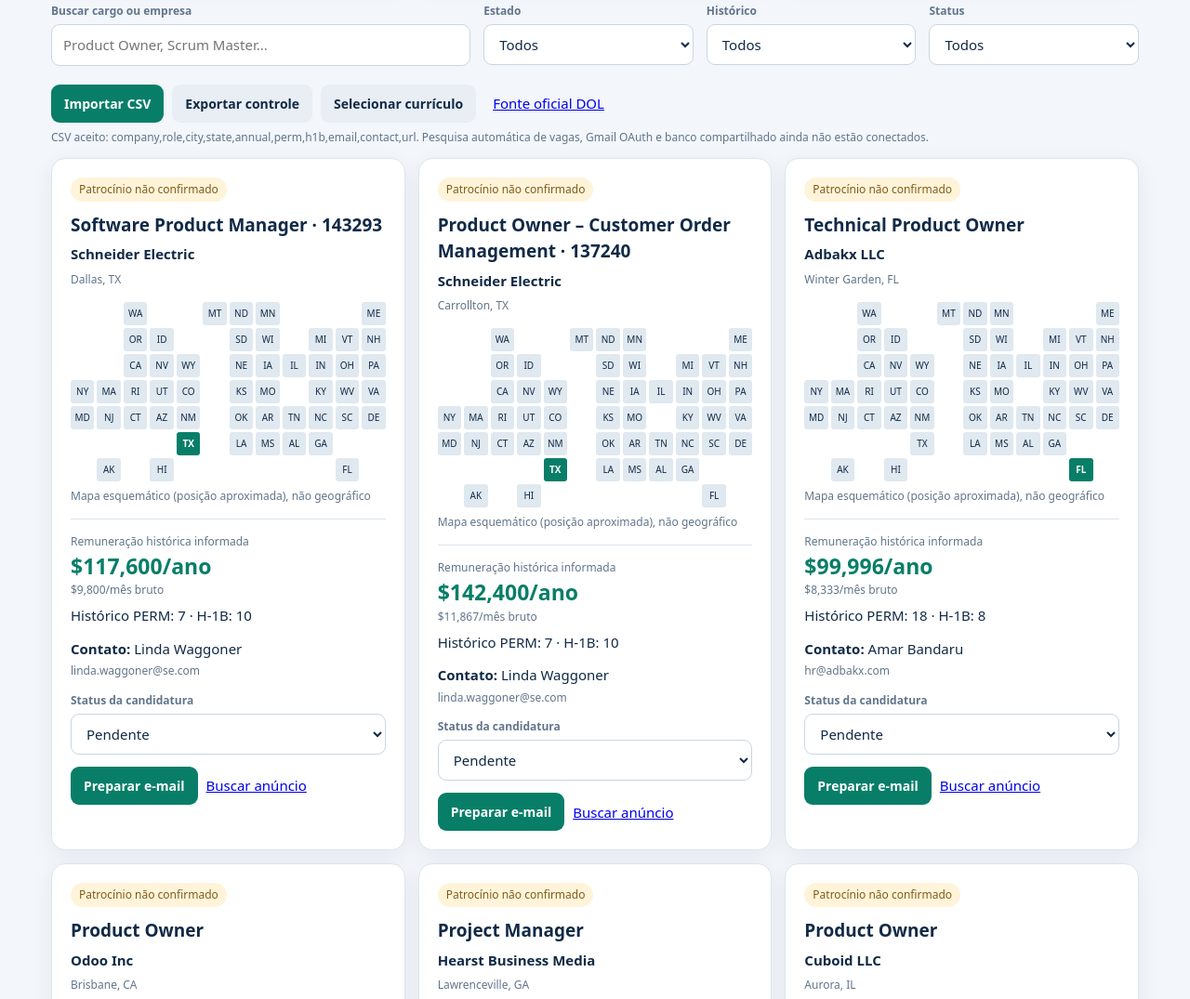
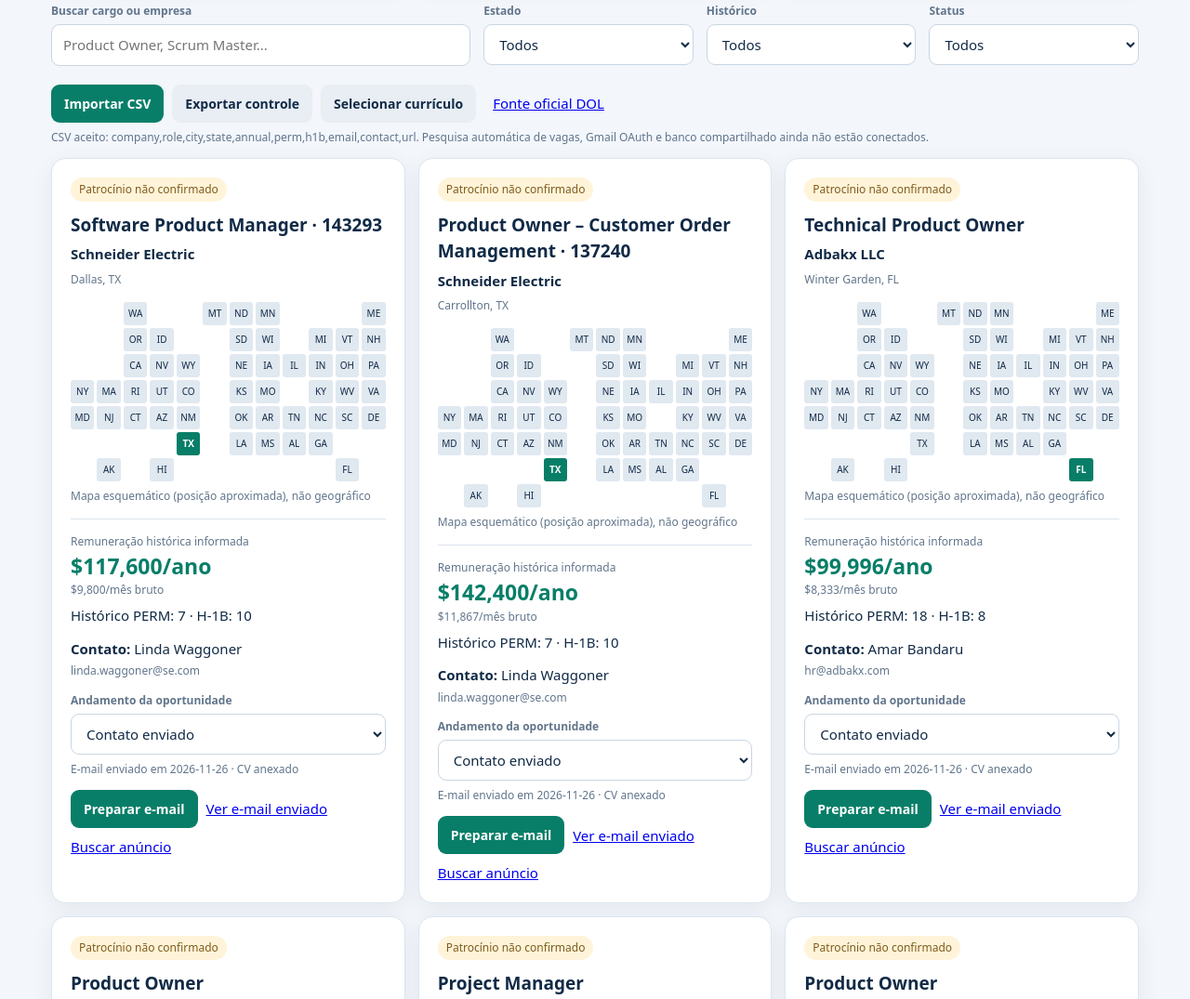
Before and after one commit to renanaraujobraga/horizon-usa-ai, a plain HTML site: page index.html in a window 1280 px wide. Shown: the part 426-1501 px from the top of the page at 93% size. Drawn offline with Linux system fonts and the light colour scheme.

Commit message:
fix: preload verified sent messages and distinguish outreach from formal applications

```diff
--- a/index.html
+++ b/index.html
@@ -37,7 +37,7 @@ dialog::backdrop{background:#10243a99}dialog input{margin:4px 0 10px}
 <div class="filters"><div><label>Buscar cargo ou empresa</label><input id="search" placeholder="Product Owner, Scrum Master..."></div>
 <div><label>Estado</label><select id="state"><option value="">Todos</option></select></div>
 <div><label>Histórico</label><select id="sponsor"><option value="">Todos</option><option value="PERM">PERM</option><option value="H-1B">H-1B</option></select></div>
-<div><label>Status</label><select id="status"><option value="">Todos</option><option>Pendente</option><option>Enviado</option><option>Respondido</option><option>Falha</option></select></div></div>
+<div><label>Status</label><select id="status"><option value="">Todos</option><option>Pendente</option><option>Contato enviado</option><option>Candidatura enviada</option><option>Resposta recebida</option><option>Falha de entrega</option></select></div></div>
 <div class="actions"><button onclick="document.getElementById('csv').click()">Importar CSV</button><input id="csv" type="file" accept=".csv" hidden>
 <button class="secondary" onclick="exportJSON()">Exportar controle</button>
 <button class="secondary" onclick="document.getElementById('cv').click()">Selecionar currículo</button><input id="cv" type="file" accept="application/pdf" hidden><span id="cvname" class="sub"></span>
@@ -62,6 +62,21 @@ const initial=[
 {company:"Quber Inc",role:"Product Manager",city:"Sterling",state:"VA",annual:118560,perm:0,h1b:11,contact:"Aravind Sama",email:"legal@quberinc.com"}]
 .map((x,id)=>({...x,id,status:"Pendente",verified:false}));
 let items;try{items=JSON.parse(localStorage.getItem("horizon-ai-v1")||"null")||initial}catch{items=initial}
+const confirmedSent=[
+{company:"Schneider Electric",role:"Software Product Manager · 143293",date:"2026-11-26",url:"https://mail.google.com/mail/u/?authuser=renanaraujobraga%40gmail.com#all/1a21a5a51db97940"},
+{company:"Schneider Electric",role:"Product Owner – Customer Order Management · 137240",date:"2026-11-26",url:"https://mail.google.com/mail/u/?authuser=renanaraujobraga%40gmail.com#all/1a21a5ab8c06561f"},
+{company:"Adbakx LLC",role:"Technical Product Owner",date:"2026-11-26",url:"https://mail.google.com/mail/u/?authuser=renanaraujobraga%40gmail.com#all/1a21a5377fb41d21"},
+{company:"Odoo Inc",role:"Product Owner",date:"2026-11-26",url:"https://mail.google.com/mail/u/?authuser=renanaraujobraga%40gmail.com#all/1a21a56fed9b2f0c"}];
+const migrationKey="horizon-ai-v2-email-sync-20261126";
+if(!localStorage.getItem(migrationKey)){
+for(const known of confirmedSent){const job=items.find(j=>j.company===known.company&&j.role===known.role);if(!job)continue;
+job.emailSentAt=known.date;job.gmailUrl=known.url;
+if(["Pendente","Enviado"].includes(job.status))job.status="Contato enviado";
+}
+localStorage.setItem("horizon-ai-v1",JSON.stringify(items));
+localStorage.setItem(migrationKey,"done");
+}
+const statusOptions=["Pendente","Contato enviado","Candidatura enviada","Resposta recebida","Falha de entrega"];
 const el=id=>document.getElementById(id),escapeHTML=s=>String(s??"").replace(/[&<>"']/g,c=>({"&":"&amp;","<":"&lt;",">":"&gt;",'"':"&quot;","'":"&#39;"}[c])),money=n=>Number(n).toLocaleString("en-US",{style:"currency",currency:"USD",maximumFractionDigits:0});
 const positions={WA:3,MT:6,ND:7,MN:8,ME:12,OR:15,ID:16,SD:19,WI:20,MI:22,VT:23,NH:24,CA:27,NV:28,WY:29,NE:31,IA:32,IL:33,IN:34,OH:35,PA:36,NY:37,MA:38,RI:39,UT:40,CO:41,KS:43,MO:44,KY:46,WV:47,VA:48,MD:49,NJ:50,CT:51,AZ:52,NM:53,OK:55,AR:56,TN:57,NC:58,SC:59,DE:60,TX:65,LA:67,MS:68,AL:69,GA:70,FL:83,AK:74,HI:76};
 function map(state){const grid=Array.from({length:84},()=>"<i></i>");for(const [k,pos] of Object.entries(positions))grid[pos-1]='<span class="'+(k===state?"hi":"")+'">'+k+"</span>";return '<div class="map" aria-label="Esquema dos estados dos EUA, destaque em '+escapeHTML(state)+'">'+grid.join("")+"</div><div class=sub>Mapa esquemático (posição aproximada), não geográfico</div>"}
@@ -69,11 +84,11 @@ function save(){localStorage.setItem("horizon-ai-v1",JSON.stringify(items));rend
 function render(){
 const prev=el("state").value;el("state").innerHTML='<option value="">Todos</option>'+[...new Set(items.map(x=>x.state))].filter(Boolean).sort().map(x=>'<option>'+escapeHTML(x)+'</option>').join("");el("state").value=prev;
 let rows=items.filter(x=>(x.company+" "+x.role).toLowerCase().includes(el("search").value.toLowerCase())&&(!el("state").value||x.state===el("state").value)&&(!el("status").value||x.status===el("status").value)&&(!el("sponsor").value||(el("sponsor").value==="PERM"?x.perm>0:x.h1b>0)));
-el("stats").innerHTML=[["Empresas",new Set(items.map(x=>x.company)).size],["Oportunidades",items.length],["Contatos registrados",items.filter(x=>x.status!=="Pendente").length]].map(([n,v])=>'<div class=panel><div class=muted>'+n+'</div><span class=stat>'+v+'</span></div>').join("");
-el("jobs").innerHTML=rows.map(x=>'<article class=job><span class="tag warn">Patrocínio não confirmado</span><h3>'+escapeHTML(x.role)+'</h3><strong>'+escapeHTML(x.company)+'</strong><p class=sub>'+escapeHTML(x.city||"Local não informado")+', '+escapeHTML(x.state||"")+'</p>'+map(x.state)+'<hr><div class=sub>Remuneração histórica informada</div><div class=salary>'+(x.annual?money(x.annual)+"/ano":"Não informada")+'</div><div class=sub>'+(x.annual?money(x.annual/12)+"/mês bruto":"")+'</div><p>Histórico PERM: '+Number(x.perm||0)+' · H-1B: '+Number(x.h1b||0)+'</p><p><b>Contato:</b> '+escapeHTML(x.contact||"Não informado")+'<br><span class=sub>'+escapeHTML(x.email||"Não informado")+'</span></p><label>Status da candidatura</label><select onchange="setStatus('+x.id+',this.value)">'+["Pendente","Enviado","Respondido","Falha"].map(s=>'<option '+(x.status===s?"selected":"")+'>'+s+'</option>').join("")+'</select><div class=actions><button onclick="draft('+x.id+')">Preparar e-mail</button><a target="_blank" rel="noopener" href="https://www.google.com/search?q='+encodeURIComponent(x.company+" careers "+x.role)+'">Buscar anúncio</a></div></article>').join("")||"<p>Nenhum resultado.</p>";
+el("stats").innerHTML=[["Empresas",new Set(items.map(x=>x.company)).size],["Oportunidades",items.length],["E-mails enviados",items.filter(x=>x.emailSentAt||["Contato enviado","Enviado"].includes(x.status)).length]].map(([n,v])=>'<div class=panel><div class=muted>'+n+'</div><span class=stat>'+v+'</span></div>').join("");
+el("jobs").innerHTML=rows.map(x=>'<article class=job><span class="tag warn">Patrocínio não confirmado</span><h3>'+escapeHTML(x.role)+'</h3><strong>'+escapeHTML(x.company)+'</strong><p class=sub>'+escapeHTML(x.city||"Local não informado")+', '+escapeHTML(x.state||"")+'</p>'+map(x.state)+'<hr><div class=sub>Remuneração histórica informada</div><div class=salary>'+(x.annual?money(x.annual)+"/ano":"Não informada")+'</div><div class=sub>'+(x.annual?money(x.annual/12)+"/mês bruto":"")+'</div><p>Histórico PERM: '+Number(x.perm||0)+' · H-1B: '+Number(x.h1b||0)+'</p><p><b>Contato:</b> '+escapeHTML(x.contact||"Não informado")+'<br><span class=sub>'+escapeHTML(x.email||"Não informado")+'</span></p><label>Andamento da oportunidade</label><select onchange="setStatus('+x.id+',this.value)">'+statusOptions.map(s=>'<option '+(x.status===s?"selected":"")+'>'+s+'</option>').join("")+'</select><p class=sub>'+(x.emailSentAt?'E-mail enviado em '+escapeHTML(x.emailSentAt)+' · CV anexado':'Sem contato enviado registrado')+'</p><div class=actions><button onclick="draft('+x.id+')">Preparar e-mail</button>'+(x.gmailUrl?'<a target="_blank" rel="noopener noreferrer" href="'+escapeHTML(x.gmailUrl)+'">Ver e-mail enviado</a>':'')+'<a target="_blank" rel="noopener" href="https://www.google.com/search?q='+encodeURIComponent(x.company+" careers "+x.role)+'">Buscar anúncio</a></div></article>').join("")||"<p>Nenhum resultado.</p>";
 }
 function setStatus(id,s){const x=items.find(x=>x.id===id);if(x){x.status=s;save()}}
-function draft(id){const x=items.find(x=>x.id===id);if(!x)return;if(x.status==="Enviado"&&!confirm("Já existe contato marcado como enviado. Criar nova mensagem mesmo assim?"))return;
+function draft(id){const x=items.find(x=>x.id===id);if(!x)return;if((x.emailSentAt||["Contato enviado","Enviado","Candidatura enviada","Resposta recebida"].includes(x.status))&&!confirm("Já existe contato registrado. Preparar outro e-mail mesmo assim?"))return;
 el("dcompany").textContent=x.company+" — "+x.role;el("to").value=x.email||"";el("sub").value=x.role+" | Product Leadership and EB-3 Inquiry";
 el("body").value="Dear "+(x.contact?x.contact.split(" ")[0]:"Hiring Team")+",\n\nI am a senior technology and product leader with over 20 years of experience, including more than a decade leading product and project delivery. I am interested in learning more about "+x.role+" opportunities at "+x.company+".\n\nMy background includes enterprise SaaS, CRM, AI-enabled products, product roadmaps and cross-functional delivery. I would also appreciate knowing whether your company considers EB-3 permanent residence sponsorship for qualified international candidates.\n\nI would welcome the opportunity to discuss my experience and share my resume.\n\nBest regards,\nRenan Braga\nlinkedin.com/in/renanb";
 el("dlg").showModal()}
```
